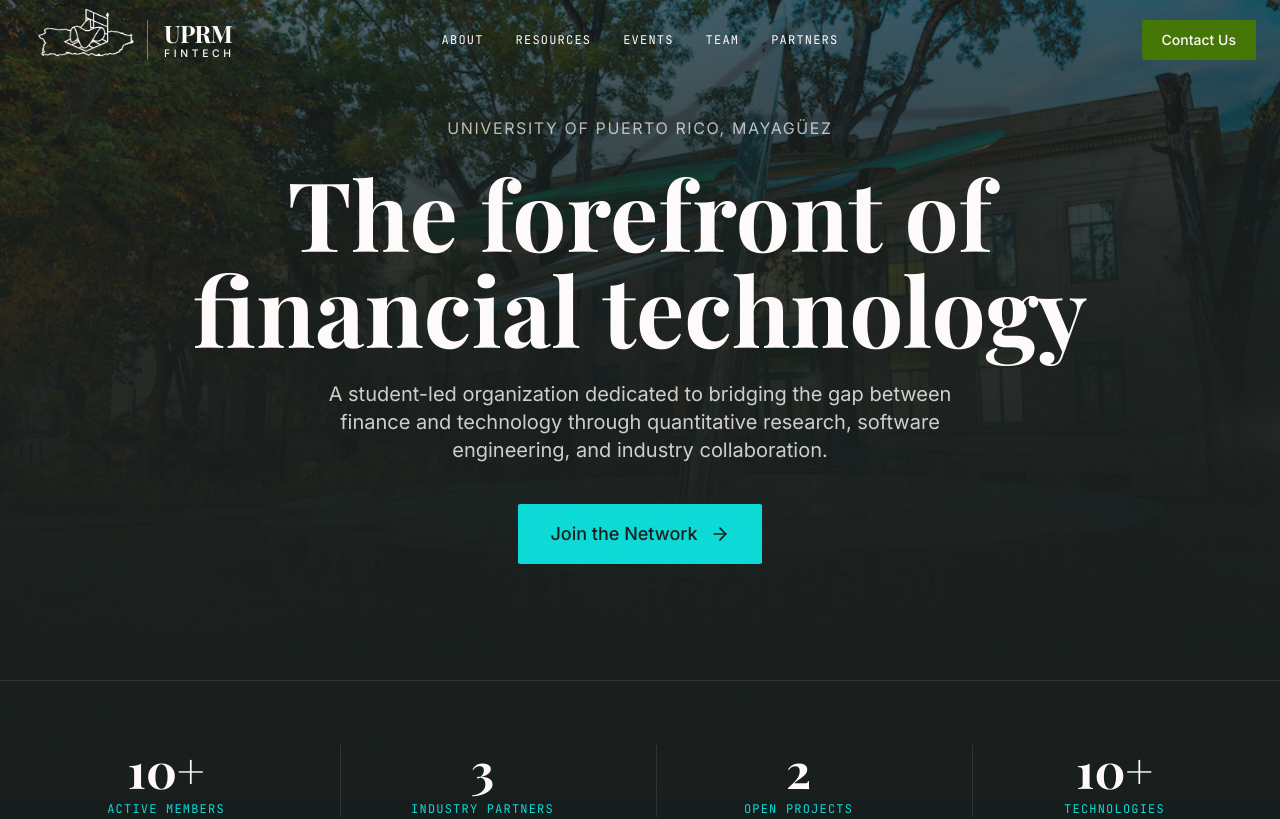
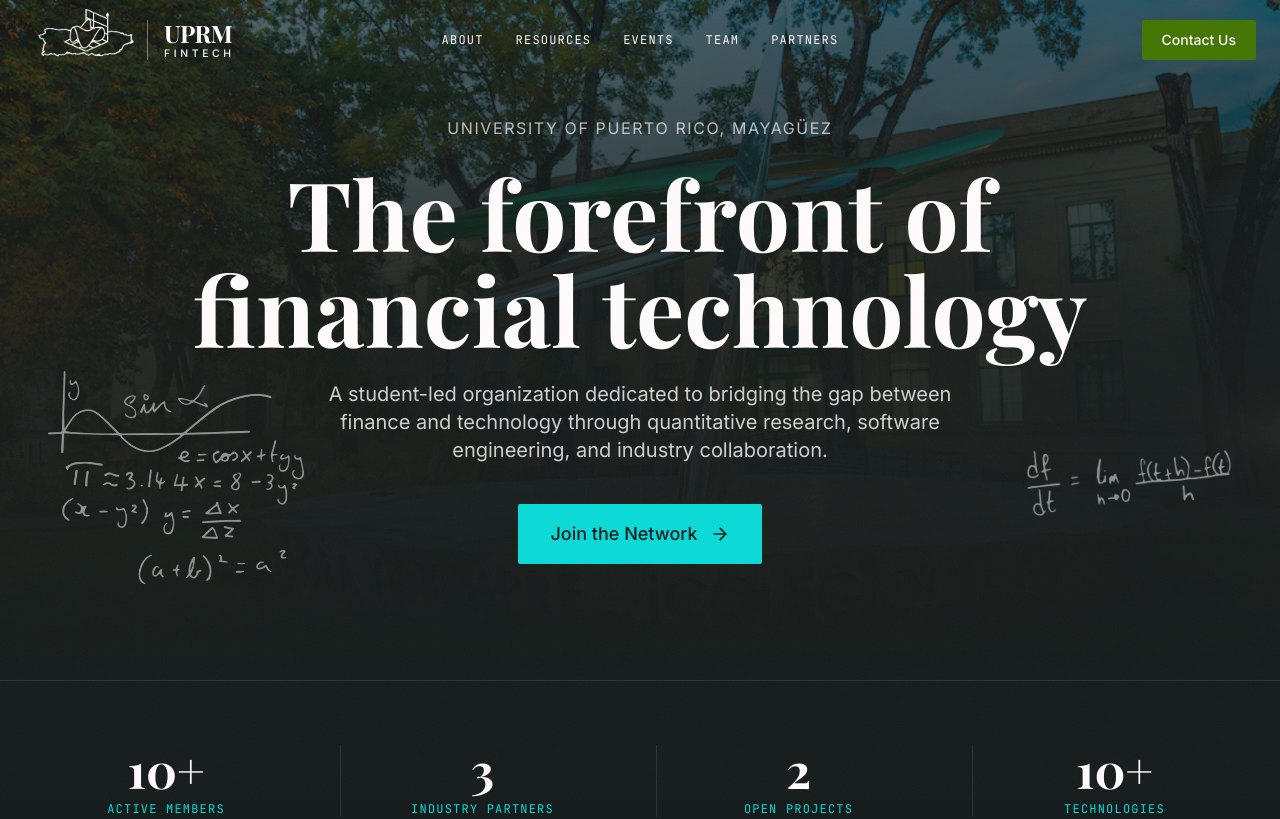
Before and after one commit to uprmfintech/uprmfintechclub, a Next.js app in the folder website/: page / in a window 1280 px wide. Shown: the top 819 px of the page. Built offline with nearby package versions, Linux system fonts and the light colour scheme; a web font is replaced by a local one.

Commit message:
add additional math equation overlays to Hero section with improved styling-- debuged

```diff
--- a/website/app/page.js
+++ b/website/app/page.js
@@ -81,13 +81,24 @@
         />
       </div>
 
-      {/* Equation Overlay */}
-      <div className="absolute inset-0 z-0 pointer-events-none">
+      {/* Equation Overlays */}
+      <div className="absolute left-4 bottom-20 md:left-8 md:bottom-24 lg:left-12 z-[1] pointer-events-none w-40 md:w-56 lg:w-64">
         <Image
           src="/math-overlay.png"
           alt="Math equations overlay"
-          fill
-          className="object-cover opacity-30 mix-blend-screen"
+          width={480}
+          height={399}
+          className="w-full h-auto invert opacity-60 mix-blend-normal"
+          priority
+        />
+      </div>
+      <div className="absolute right-4 bottom-20 md:right-8 md:bottom-24 lg:right-12 z-[1] pointer-events-none w-32 md:w-44 lg:w-52">
+        <Image
+          src="/math-overlay2.png"
+          alt="Additional math equations overlay"
+          width={480}
+          height={399}
+          className="w-full h-auto invert opacity-60 mix-blend-normal"
           priority
         />
       </div>
```
